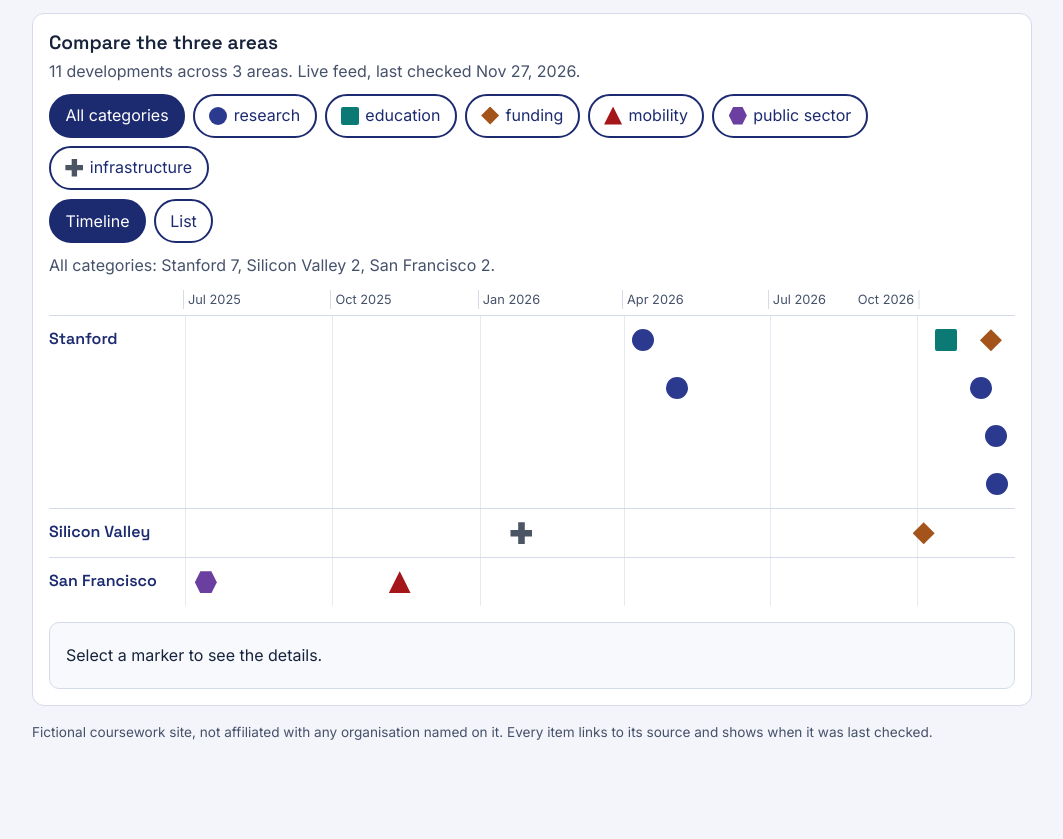
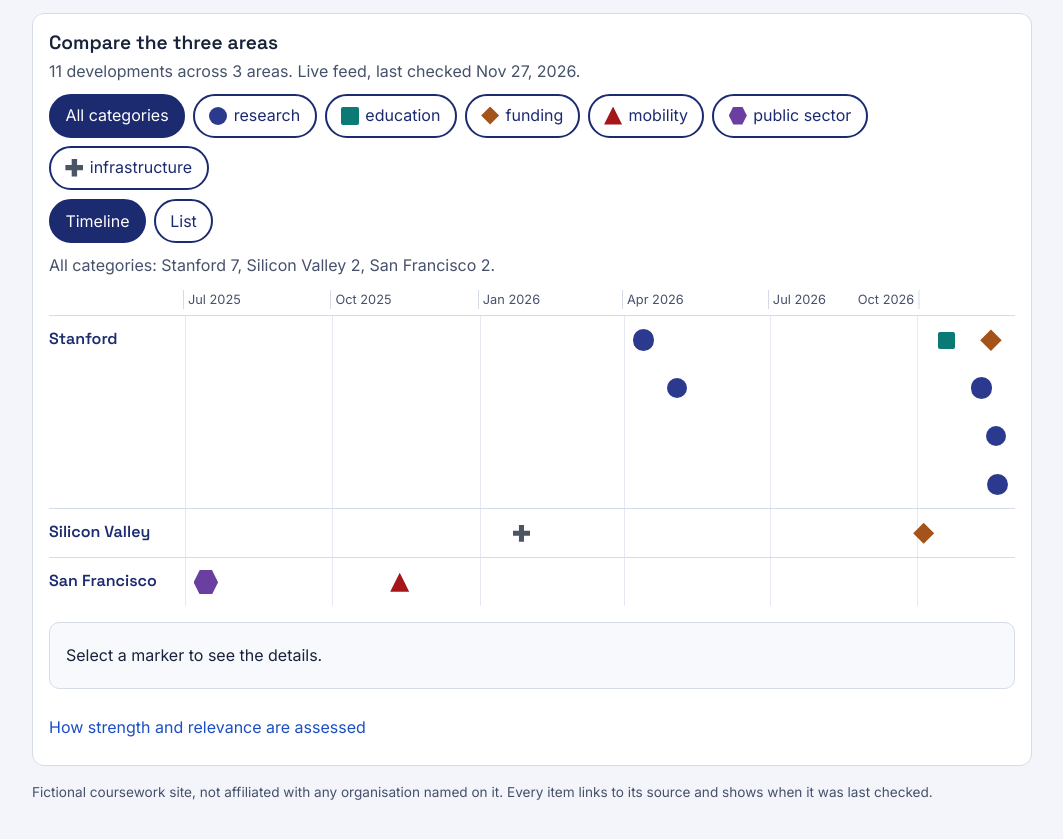
Before and after one commit to wgu-smith/Bay_Area_AI_Navigator, a plain HTML site: page index.html in a window 1280 px wide. Shown: the part 127-966 px from the top of the page, without its empty margins (108-1171 px from the left). Before the commit the page ends 918 px from the top, so only its background shows below. Drawn offline with Linux system fonts and the light colour scheme.

Commit message:
Add assessed strength and per-area relevance scores, with rubric
Co-Authored-By: Claude Sonnet 5.5 <noreply@anthropic.com>
Claude-Session: https://claude.ai/code/session_01RC81pde8h9LZu5QjJfZv6U

```diff
--- a/developments.json
+++ b/developments.json
@@ -9,7 +9,19 @@
    "published_on": "2026-11-20",
    "source_type": "Primary source",
    "source_url": "https://hai.stanford.edu/news/ai-enabled-video-system-monitors-icu-patients-for-early-signs-of-delirium",
-   "title": "Stanford researchers describe an AI video system that monitors ICU patients for early signs of delirium"
+   "title": "Stanford researchers describe an AI video system that monitors ICU patients for early signs of delirium",
+   "scores": {
+    "source": 35,
+    "corroboration": 0,
+    "specificity": 14,
+    "significance": 9,
+    "strength": 58,
+    "relevance": {
+     "Stanford": 95,
+     "Silicon Valley": 15,
+     "San Francisco": 5
+    }
+   }
   },
   {
    "area": "Stanford",
@@ -19,7 +31,19 @@
    "published_on": "2026-11-19",
    "source_type": "Primary source",
    "source_url": "https://hai.stanford.edu/news/ai-might-be-flooding-state-court-houses-but-proving-it-is-another-matter",
-   "title": "Stanford researchers estimate AI-assisted drafting in over a third of 2026 Santa Clara County complaints"
+   "title": "Stanford researchers estimate AI-assisted drafting in over a third of 2026 Santa Clara County complaints",
+   "scores": {
+    "source": 35,
+    "corroboration": 0,
+    "specificity": 14,
+    "significance": 8,
+    "strength": 57,
+    "relevance": {
+     "Stanford": 90,
+     "Silicon Valley": 55,
+     "San Francisco": 0
+    }
+   }
   },
   {
    "area": "Stanford",
@@ -28,7 +52,19 @@
    "published_on": "2026-11-16",
    "source_type": "Primary source",
    "source_url": "https://hai.stanford.edu/news/stanford-hai-backs-ambitious-ai-projects-with-2026-hoffman-yee-grants",
-   "title": "Stanford HAI announces its 2026 Hoffman-Yee research grants for seven interdisciplinary teams"
+   "title": "Stanford HAI announces its 2026 Hoffman-Yee research grants for seven interdisciplinary teams",
+   "scores": {
+    "source": 35,
+    "corroboration": 0,
+    "specificity": 16,
+    "significance": 8,
+    "strength": 59,
+    "relevance": {
+     "Stanford": 95,
+     "Silicon Valley": 15,
+     "San Francisco": 10
+    }
+   }
   },
   {
    "area": "Stanford",
@@ -38,7 +74,19 @@
    "published_on": "2026-11-10",
    "source_type": "Primary source",
    "source_url": "https://hai.stanford.edu/news/the-world-has-changed-insights-from-the-new-ai100-report",
-   "title": "AI100 study panel, administered out of Stanford HAI, publishes its third five-year report on AI"
+   "title": "AI100 study panel, administered out of Stanford HAI, publishes its third five-year report on AI",
+   "scores": {
+    "source": 35,
+    "corroboration": 0,
+    "specificity": 14,
+    "significance": 10,
+    "strength": 59,
+    "relevance": {
+     "Stanford": 90,
+     "Silicon Valley": 25,
+     "San Francisco": 10
+    }
+   }
   },
   {
    "area": "Stanford",
@@ -46,7 +94,19 @@
    "last_verified": "2026-11-26",
    "published_on": "2026-10-19",
    "source_url": "https://stanforddaily.com/2026/10/19/ai-policies/",
-   "title": "COLLEGE and PWR respond to AI with paper-based writing and reading quizzes"
+   "title": "COLLEGE and PWR respond to AI with paper-based writing and reading quizzes",
+   "scores": {
+    "source": 30,
+    "corroboration": 0,
+    "specificity": 14,
+    "significance": 6,
+    "strength": 50,
+    "relevance": {
+     "Stanford": 98,
+     "Silicon Valley": 5,
+     "San Francisco": 0
+    }
+   }
   },
   {
    "area": "Silicon Valley",
@@ -54,7 +114,19 @@
    "last_verified": "2026-11-26",
    "published_on": "2026-10-05",
    "source_url": "https://news.crunchbase.com/venture/q3-2026-global-startup-funding-ai-billion-dollar-rounds-exits-data/",
-   "title": "Q3 2026: AI start-ups raise $102 billion, 64% of global venture funding"
+   "title": "Q3 2026: AI start-ups raise $102 billion, 64% of global venture funding",
+   "scores": {
+    "source": 30,
+    "corroboration": 0,
+    "specificity": 16,
+    "significance": 12,
+    "strength": 58,
+    "relevance": {
+     "Stanford": 5,
+     "Silicon Valley": 55,
+     "San Francisco": 55
+    }
+   }
   },
   {
    "area": "Stanford",
@@ -62,7 +134,19 @@
    "last_verified": "2026-11-26",
    "published_on": "2026-05-04",
    "source_url": "https://hai.stanford.edu/news/why-stanford-is-restructuring-for-ais-next-era",
-   "title": "Stanford merges HAI and Stanford Data Science under the HAI name"
+   "title": "Stanford merges HAI and Stanford Data Science under the HAI name",
+   "scores": {
+    "source": 35,
+    "corroboration": 0,
+    "specificity": 14,
+    "significance": 8,
+    "strength": 57,
+    "relevance": {
+     "Stanford": 98,
+     "Silicon Valley": 10,
+     "San Francisco": 5
+    }
+   }
   },
   {
    "area": "Stanford",
@@ -70,7 +154,19 @@
    "last_verified": "2026-11-26",
    "published_on": "2026-04-13",
    "source_url": "https://hai.stanford.edu/news/inside-the-ai-index-12-takeaways-from-the-2026-report",
-   "title": "AI Index 2026: twelve takeaways"
+   "title": "AI Index 2026: twelve takeaways",
+   "scores": {
+    "source": 35,
+    "corroboration": 0,
+    "specificity": 14,
+    "significance": 10,
+    "strength": 59,
+    "relevance": {
+     "Stanford": 90,
+     "Silicon Valley": 20,
+     "San Francisco": 10
+    }
+   }
   },
   {
    "area": "Silicon Valley",
@@ -78,7 +174,19 @@
    "last_verified": "2026-11-26",
    "published_on": "2026-01-27",
    "source_url": "https://www.marketplace.org/story/2026/01/27/exploring-the-ai-boom-on-the-ground-in-silicon-valley",
-   "title": "The AI boom on the ground in Silicon Valley"
+   "title": "The AI boom on the ground in Silicon Valley",
+   "scores": {
+    "source": 30,
+    "corroboration": 0,
+    "specificity": 12,
+    "significance": 8,
+    "strength": 50,
+    "relevance": {
+     "Stanford": 10,
+     "Silicon Valley": 85,
+     "San Francisco": 30
+    }
+   }
   },
   {
    "area": "San Francisco",
@@ -86,7 +194,19 @@
    "last_verified": "2026-11-26",
    "published_on": "2025-11-12",
    "source_url": "https://www.kqed.org/news/12063805/waymo-expands-service-bay-area-freeways-san-jose-airport",
-   "title": "Waymo adds Bay Area freeway rides and San Jose airport service"
+   "title": "Waymo adds Bay Area freeway rides and San Jose airport service",
+   "scores": {
+    "source": 30,
+    "corroboration": 0,
+    "specificity": 14,
+    "significance": 10,
+    "strength": 54,
+    "relevance": {
+     "Stanford": 0,
+     "Silicon Valley": 60,
+     "San Francisco": 85
+    }
+   }
   },
   {
    "area": "San Francisco",
@@ -94,7 +214,33 @@
    "last_verified": "2026-11-26",
    "published_on": "2025-07-14",
    "source_url": "https://www.sf.gov/news-mayor-lurie-brings-ai-technology-to-san-francisco-government-cementing-city-as-global-ai-leader",
-   "title": "San Francisco begins rolling out Copilot Chat to about 30,000 city employees"
+   "title": "San Francisco begins rolling out Copilot Chat to about 30,000 city employees",
+   "scores": {
+    "source": 40,
+    "corroboration": 0,
+    "specificity": 16,
+    "significance": 9,
+    "strength": 65,
+    "relevance": {
+     "Stanford": 0,
+     "Silicon Valley": 10,
+     "San Francisco": 98
+    }
+   }
   }
- ]
+ ],
+ "rubric": {
+  "note": "These scores are an assessment by Claude applying the rubric below. They are a consistent judgement, not an objective measurement. The 11 items first scored on 27 Nov 2026 were scored from their records; the sources of the four items added by the hourly task were not independently re-opened.",
+  "strength": [
+   "Strength (0-100) = source type (0-40) + corroboration (0-25) + specificity (0-20) + significance (0-15).",
+   "Source type: filing or regulator/city record 40; the institution's own page about its own work 35; independent reporting 30; preprint 22; a company's own announcement 15.",
+   "Corroboration: 0 if one source only; 12 with one independent source; 25 with two or more independent sources or a primary record plus an independent source. Pages from the same organisation are not independent.",
+   "Specificity: named people, organisations, dates and numbers, and a link to the underlying record (0-20). Significance: how large and lasting the development is (0-15).",
+   "New items must score at least 50 to be added."
+  ],
+  "relevance": [
+   "Relevance (0-100) is scored separately for Stanford, Silicon Valley and San Francisco, because one story can touch more than one area. The item's area is the one with the highest relevance."
+  ],
+  "admission_threshold": 50
+ }
 }
--- a/index.html
+++ b/index.html
@@ -49,6 +49,7 @@ button.dot.dim{opacity:.3}
 #detail{margin-top:1rem;padding:1rem;border:1px solid var(--line);border-radius:10px;background:var(--panel)}
 #detail h3{margin:0 0 .25rem;font:600 1.1rem var(--display);color:var(--brand)} #detail p{margin:.25rem 0}
 #list h3{font:600 1.1rem var(--display);color:var(--brand);margin:1rem 0 .25rem} #list ul{padding-left:1.25rem;margin:.25rem 0}
+ #rubric{margin-top:1rem;color:var(--muted)} #rubric summary{cursor:pointer;color:var(--link);min-height:44px;display:flex;align-items:center} #rubric p{margin:.35rem 0;font-size:.92rem}
 .foot{color:var(--muted);font-size:.85rem;margin:0}
 @media (max-width:700px){#timeline{display:none}#views{display:none!important}}
 @media (prefers-reduced-motion:no-preference){button{transition:background .15s}}
@@ -77,6 +78,7 @@ button.dot.dim{opacity:.3}
     <div id="detail" aria-live="polite"><p>Select a marker to see the details.</p></div>
   </div>
   <div id="list" hidden></div>
+  <details id="rubric" hidden><summary>How strength and relevance are assessed</summary><div id="rubric-body"></div></details>
 </section>
 <p class="foot">Fictional coursework site, not affiliated with any organisation named on it. Every item links to its source and shows when it was last checked.</p>
 </div>
@@ -113,9 +115,13 @@ const DAY = 86400000;
 const toTime = iso => { const [y, m, d] = iso.split('-').map(Number); return Date.UTC(y, m - 1, d); };
 const fmtDate = iso => new Date(toTime(iso)).toLocaleDateString('en-US', { timeZone: 'UTC', year: 'numeric', month: 'short', day: 'numeric' });
 
-function markerShape(category) {
+function markerShape(category, strength) {
   const span = document.createElement('span');
   span.className = 'mark ' + CATEGORIES[category].shape;
+  if (typeof strength === 'number') {          // bigger marker = stronger assessed evidence
+    const px = Math.max(14, Math.min(30, 12 + (strength - 40) * 0.5));
+    span.style.width = span.style.height = px + 'px';
+  }
   span.style.background = CATEGORIES[category].colour;
   span.setAttribute('aria-hidden', 'true');
   return span;
@@ -171,7 +177,7 @@ function renderList() {
       const a = document.createElement('a');
       a.href = /^https?:\/\//i.test(r.source_url) ? r.source_url : '#';
       a.textContent = r.title;
-      li.append(a, ' (' + r.category + ', published ' + r.published_on + ', last verified ' + r.last_verified + ')');
+      li.append(a, ' (' + r.category + ', published ' + r.published_on + ', last verified ' + r.last_verified + (r.scores ? ', strength ' + r.scores.strength : '') + ')');
       ul.append(li);
     }
     listEl.append(h, ul);
@@ -187,7 +193,22 @@ function showDetail(i) {
   const a = document.createElement('a');
   a.href = /^https?:\/\//i.test(i.source_url) ? i.source_url : '#';
   a.textContent = 'Read the source';
-  detailEl.append(h, meta, a);
+  detailEl.append(h, meta);
+  if (i.source_type || i.place) {
+    const ev = document.createElement('p');
+    ev.textContent = 'Evidence: ' + (i.source_type || 'not labelled') + (i.place ? ' | Place: ' + i.place : '');
+    detailEl.append(ev);
+  }
+  if (i.scores && typeof i.scores.strength === 'number') {
+    const sc = i.scores, r = sc.relevance || {};
+    const p1 = document.createElement('p');
+    p1.textContent = 'Assessed strength: ' + sc.strength + ' / 100 (source ' + sc.source + ', corroboration ' + sc.corroboration +
+      ', specificity ' + sc.specificity + ', significance ' + sc.significance + ')';
+    const p2 = document.createElement('p');
+    p2.textContent = 'Relevance: ' + AREAS.map(x => x + ' ' + (r[x] ?? '-')).join(' | ');
+    detailEl.append(p1, p2);
+  }
+  detailEl.append(a);
   for (const b of lanesEl.querySelectorAll('button.dot')) b.setAttribute('aria-pressed', String(b.dataset.id === String(items.indexOf(i))));
 }
 
@@ -228,9 +249,9 @@ function renderTimeline() {
       b.style.left = 'calc(' + pct(toTime(i.published_on)) + '% - 22px)';
       b.style.top = (r * 48) + 'px';
       b.setAttribute('aria-pressed', 'false');
-      b.setAttribute('aria-label', area + ': ' + i.title + ', ' + i.category + ', ' + fmtDate(i.published_on));
+      b.setAttribute('aria-label', area + ': ' + i.title + ', ' + i.category + ', ' + fmtDate(i.published_on) + (i.scores ? ', assessed strength ' + i.scores.strength + ' of 100' : ''));
       if (!matches(i)) b.classList.add('dim');
-      b.append(markerShape(i.category));
+      b.append(markerShape(i.category, i.scores && i.scores.strength));
       b.addEventListener('click', () => showDetail(i));
       track.append(b);
     }
@@ -313,6 +334,7 @@ function clean(r) {
          /^\d{4}-\d{2}-\d{2}$/.test(r.published_on || '') && /^\d{4}-\d{2}-\d{2}$/.test(r.last_verified || '');
 }
 let feedChecked = '';
+let feedRubric = null;
 let lastRows = null;
 function setItems(rows, live) {
   lastRows = rows;
@@ -330,12 +352,24 @@ function setItems(rows, live) {
 let resizeTimer;
 window.addEventListener('resize', () => { clearTimeout(resizeTimer); resizeTimer = setTimeout(render, 150); });
 setItems(DATA, false);               // works at once, even without the live feed
+function showRubric() {
+  const box = document.getElementById('rubric'), body = document.getElementById('rubric-body');
+  if (!feedRubric) { box.hidden = true; return; }
+  body.replaceChildren();
+  for (const line of [feedRubric.note, ...(feedRubric.strength || []), ...(feedRubric.relevance || [])]) {
+    if (typeof line !== 'string') continue;
+    const p = document.createElement('p'); p.textContent = line; body.append(p);
+  }
+  box.hidden = false;
+}
 async function refresh() {          // read developments.json, which the hourly update rewrites
   try {
     const res = await fetch('developments.json?t=' + Date.now(), { cache: 'no-store' });
     if (!res.ok) throw new Error('HTTP ' + res.status);
     const file = await res.json();
     feedChecked = typeof file.last_run === 'string' ? file.last_run : '';
+    feedRubric = file.rubric || null;
+    showRubric();
     if (Array.isArray(file.items) && file.items.length) setItems(file.items, true);
   } catch (e) { /* opened from disk or offline: keep the saved snapshot */ }
 }
```
